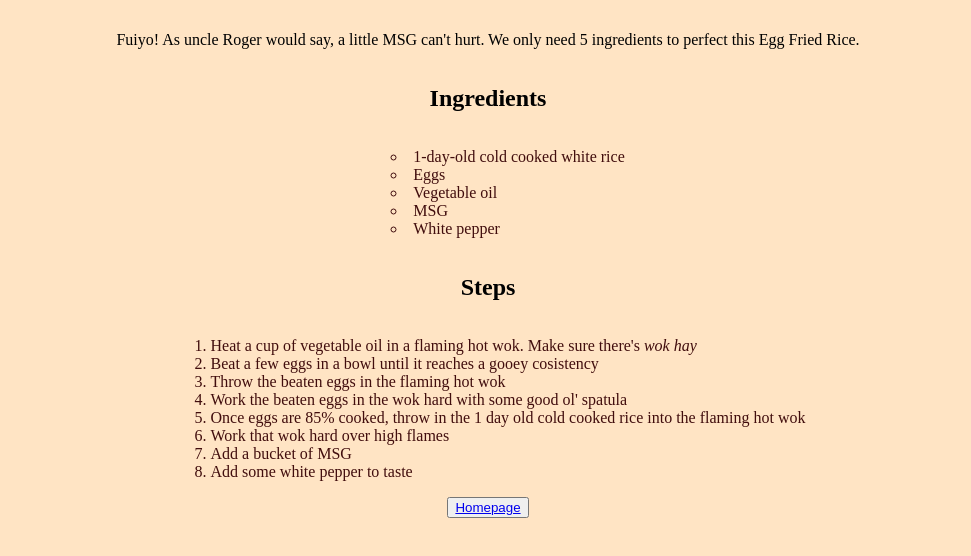
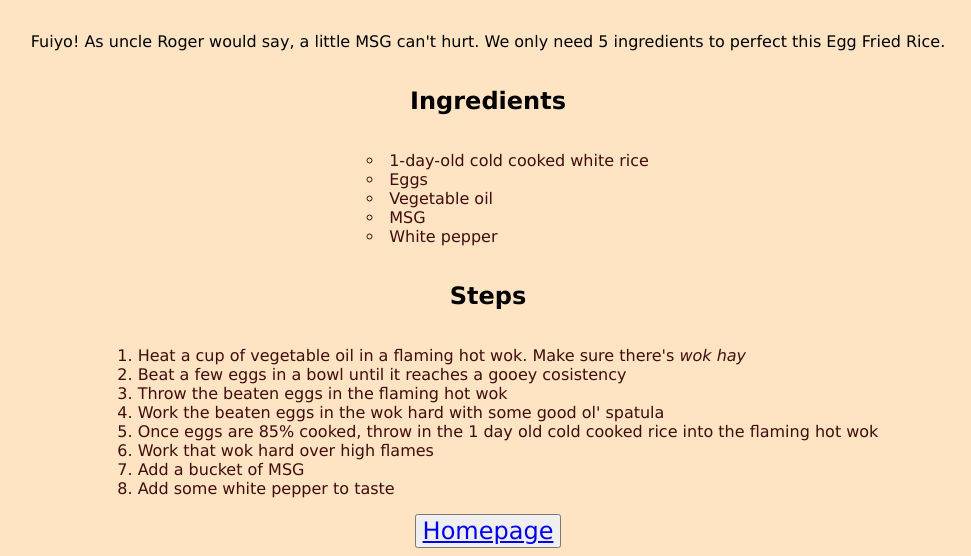
Before and after one commit to wasupmap/odin-recipes, a plain HTML site: page recipes/eggfriedrice.html in a window 1280 px wide. Shown: the part 558-1114 px from the top of the page, without its empty margins (152-1123 px from the left). Before the commit the page ends 1084 px from the top, so only its background shows below. Drawn offline with Linux system fonts and the light colour scheme.

Commit message:
Update stylesheet

```diff
--- a/css/style.css
+++ b/css/style.css
@@ -1,6 +1,6 @@
 h1 {
     text-align: center;
-    font-family: "Dosis", "Comic Neue" , sans-serif, "Times New Roman";
+    font-family: "Papyrus", "Comic Neue" , sans-serif, "Times New Roman";
     font-size: 40px;
 
 }
@@ -33,3 +33,12 @@ li {
     color: #410d0d;
     font-weight: ;
 }
+
+div {
+    font-family: "COPPERPLATE", Verdana, "Geneva", Tahoma, sans-serif;
+}
+
+a {
+    font-size: 24px;
+    font-family: "COPPERPLATE", Verdana, "Geneva", Tahoma, sans-serif;
+}
```
